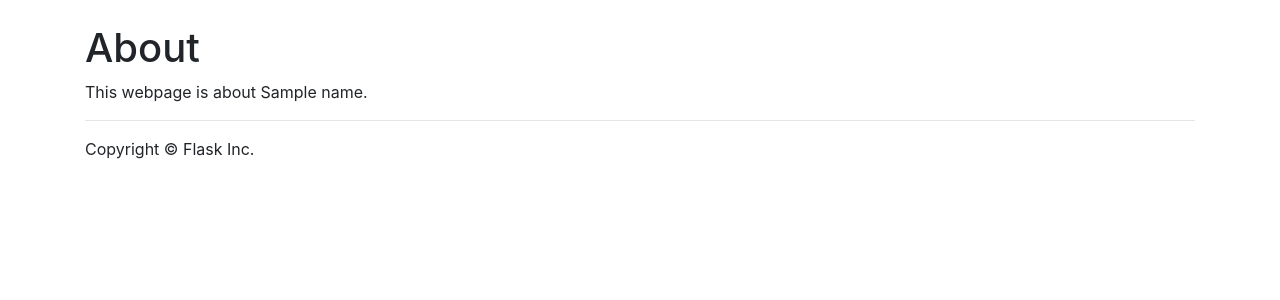
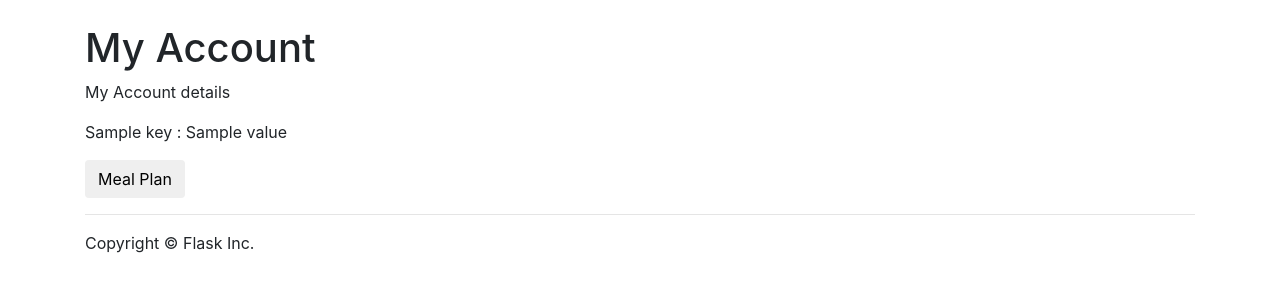
Before and after one commit to majesty101/3161-Project, a Flask app: template app/templates/about.html in a window 1280 px wide. Shown: the part 56-356 px from the top of the page. Run offline with Flask 2, Linux system fonts and the light colour scheme; the template is opened without the code that fills it: most values are stand-ins (such as "Sample title", 1, 10 or a date in 2020); some libraries are stand-ins or nearby versions.

Commit message:
about.html update

```diff
--- a/app/templates/about.html
+++ b/app/templates/about.html
@@ -1,6 +1,14 @@
 {% extends "base.html" %}
 
 {% block main %}
-<h1>About</h1>
-<p>This webpage is about {{ name }}.</p>
+<h1>My Account</h1>
+<p>My Account details</p>
+{%for key, value in account.items()%}
+
+<p>{{key}} : {{value}}</p>
+
+
+{% endfor %}
+<a href="mealplan.html"><input type="button" class="btn" value="Meal Plan"/></a>
+
 {% endblock %}
```
